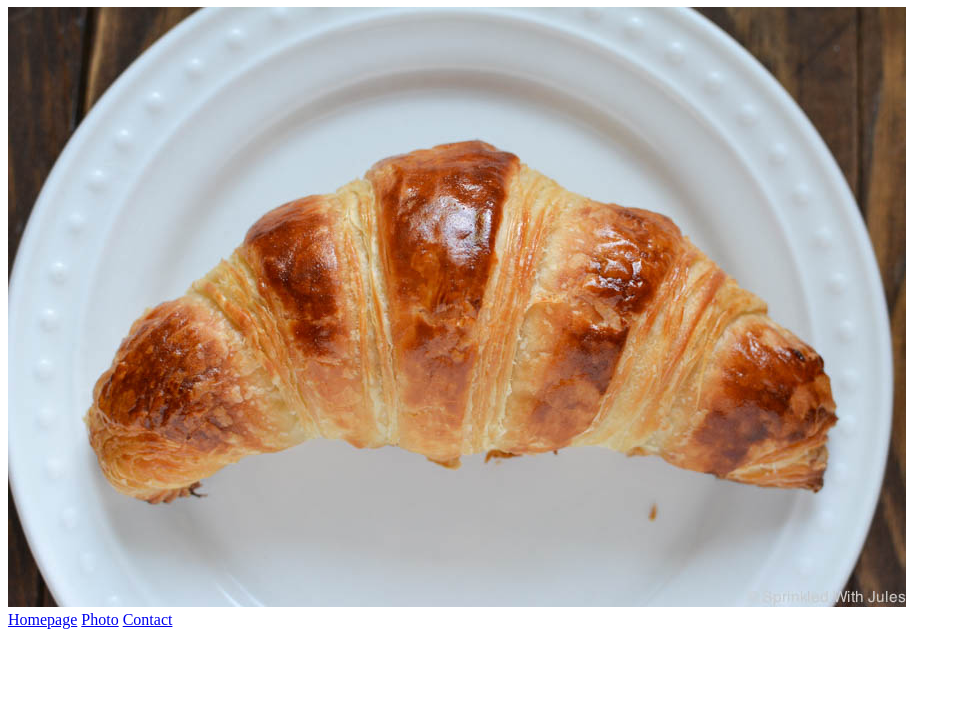
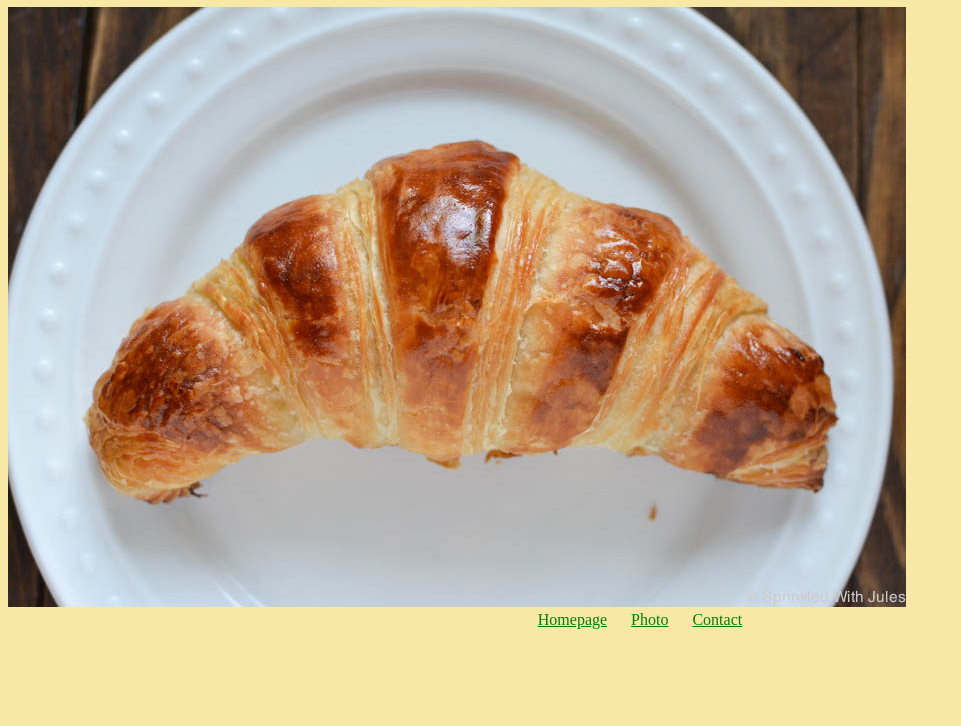
Before and after one commit to Kmendoza23/croissant, a plain HTML site: page photo.html in a window 1280 px wide. Shown: the part 74-800 px from the top of the page, without its empty margins (0-961 px from the left). Drawn offline with Linux system fonts and the light colour scheme.

Commit message:
setup framework

```diff
--- a/photo.html
+++ b/photo.html
@@ -4,6 +4,7 @@
     <meta charset="UTF-8">
     <meta http-equiv="X-UA-Compatible" content="IE=edge">
     <meta name="viewport" content="width=device-width, initial-scale=1.0">
+    <link rel="stylesheet" href="/styles/styles.css">
     <title>Document</title>
 </head>
 <body>
@@ -12,9 +13,9 @@
     </h1>
     <img src="/images/croissant.jpg" alt="a croissant" class="croissant-image">
     <footer>
-        <a href="/" class="navigation-links">Homepage</a>
-        <a href="/photo.html" class="navigation-links">Photo</a>
-        <a href="/contact.html" class="navigation-links">Contact</a>
+        <a href="/">Homepage</a>
+        <a href="/photo.html">Photo</a>
+        <a href="/contact.html">Contact</a>
     </footer>
 </body>
 </html>
--- a/styles/styles.css
+++ b/styles/styles.css
@@ -0,0 +1,16 @@
+body {
+    background-color: rgb(248, 232, 166);
+}
+
+h1{
+    font-size: 32px;
+}
+
+footer {
+    text-align: center;
+}
+
+footer a {
+    margin: 0 10px;
+    color: green;
+}
```
Also changed, not shown: contact.html (+4 -3 lines), index.html (+4 -3 lines).
